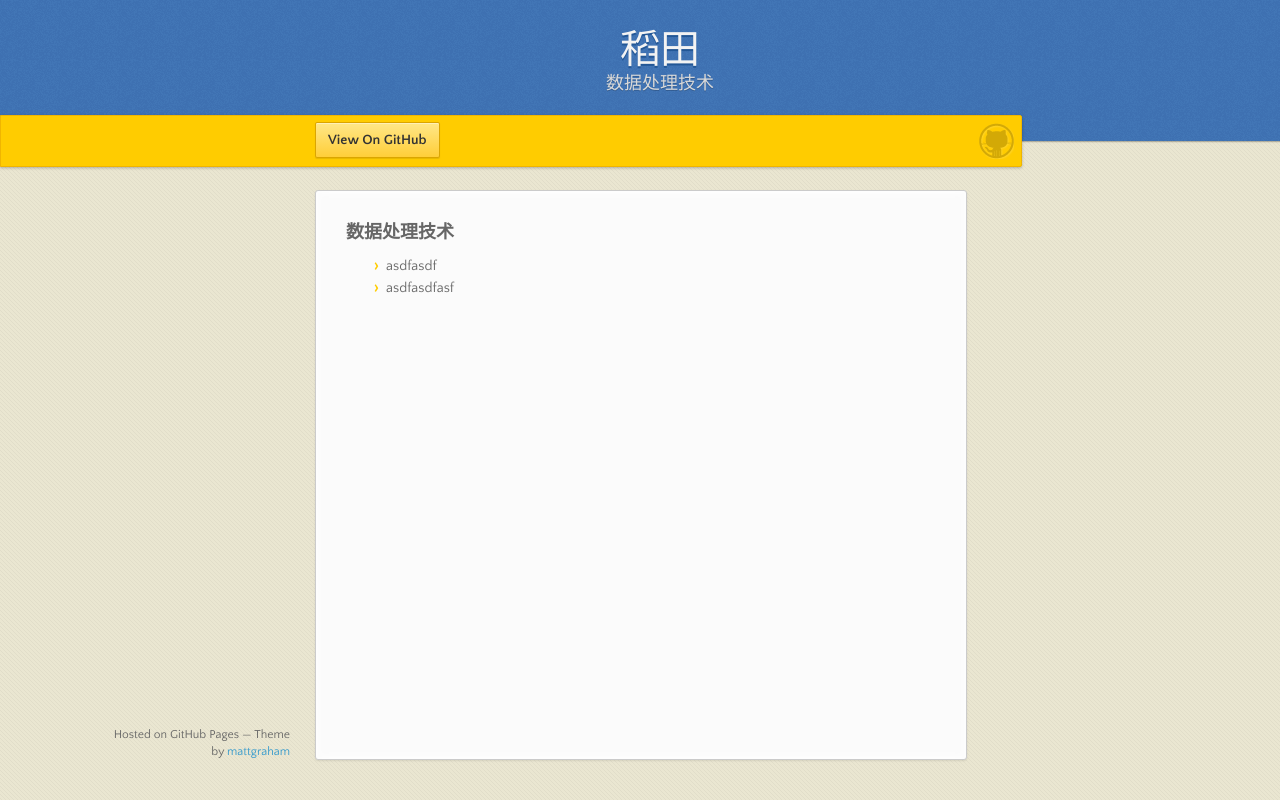
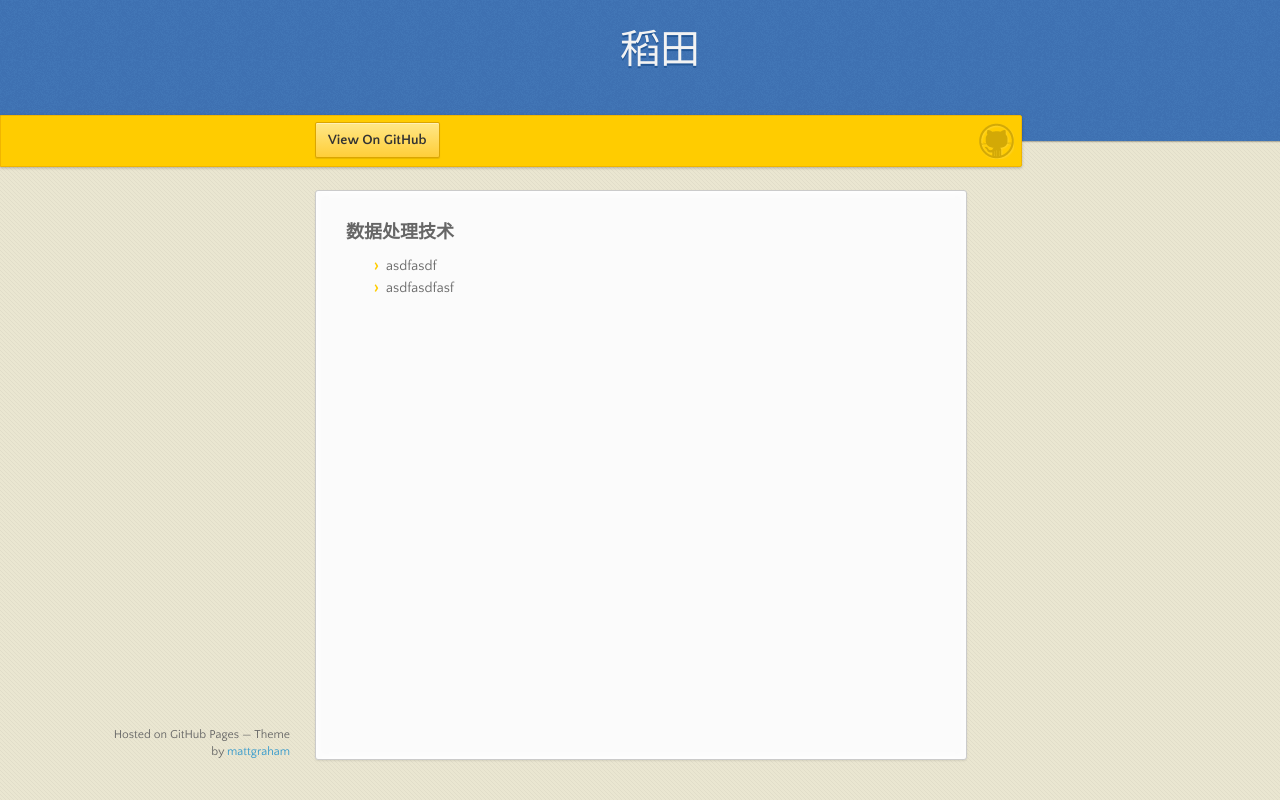
Before and after one commit to processdatatech/processdatatech.github.io, a plain HTML site: page index.html in a window 1280 px wide. Drawn offline with nearby package versions, Linux system fonts and the light colour scheme.

Commit message:
Update index.html

```diff
--- a/index.html
+++ b/index.html
@@ -18,7 +18,6 @@
 
       <header>
         <h1>稻田</h1>
-        <p>数据处理技术</p>
       </header>
 
       <div id="banner">
```
